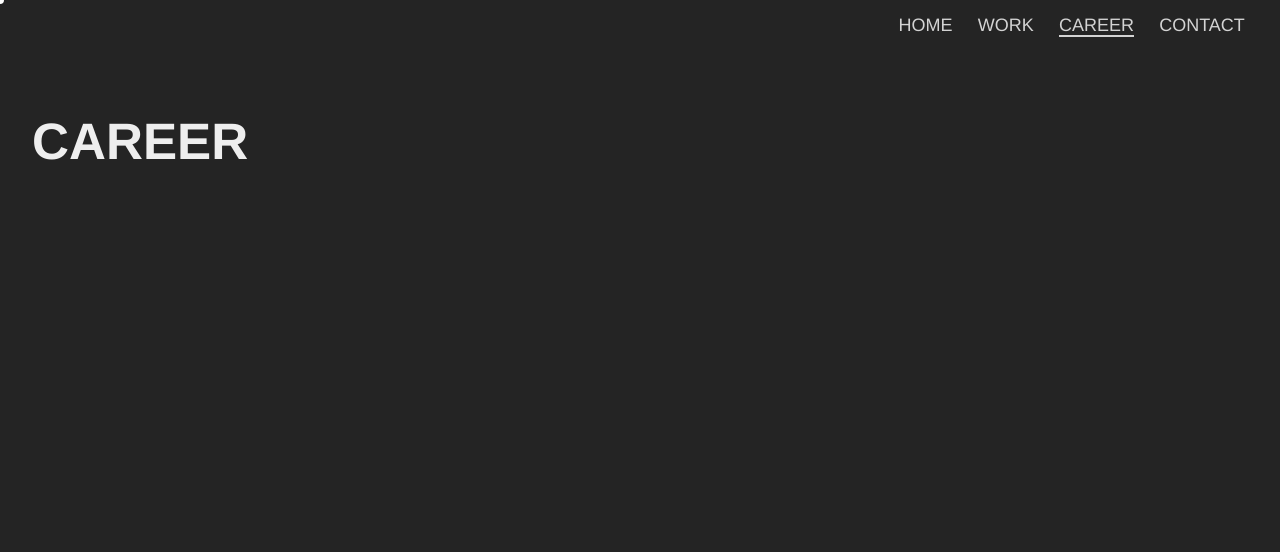
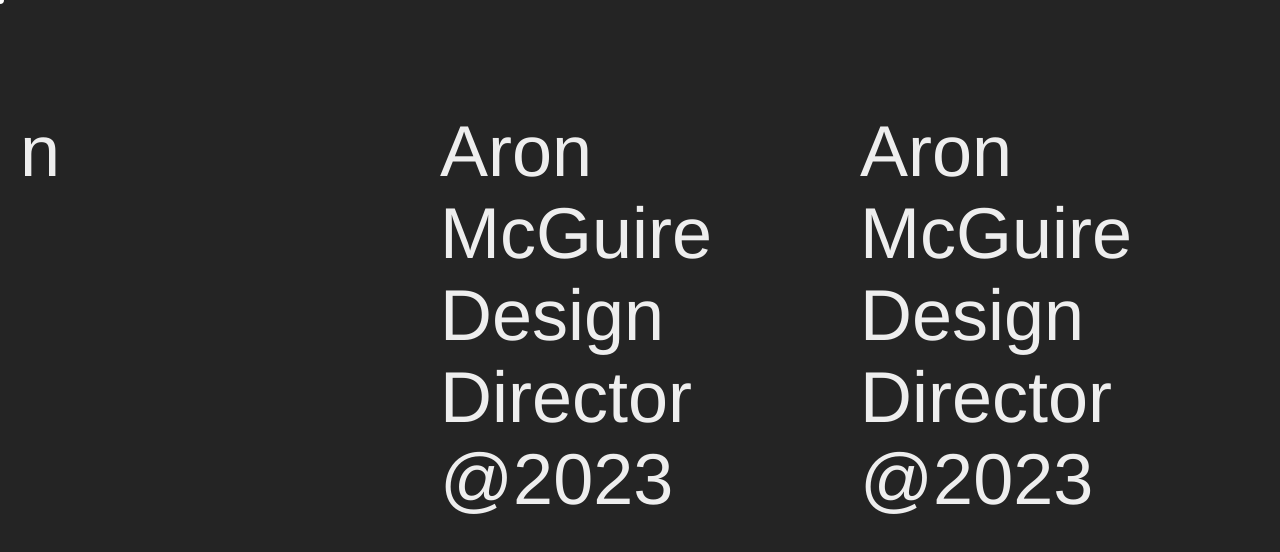
Before and after one commit to min-kyung-le/myWebsite, a Vue app: page /career in a window 1280 px wide. Shown: the top 552 px of the page. Built offline with nearby package versions, Linux system fonts and the light colour scheme.

Commit message:
홈 화면스크롤, 첫화면 글자타이핑하다 맘

```diff
--- a/src/App.vue
+++ b/src/App.vue
@@ -1,27 +1,31 @@
 <template>
-	<div id="drawing_line" class="content scrollbar">
-		<svg class="drawing_line_svg">
-			<circle class="drawing_line_circle" cx="0" cy="0" r="4"></circle>
-			<polyline class="drawing_line_polyline" points=""></polyline>
-		</svg>
-		<router-view v-slot="{ Component }">
-			<transition
-				enter-active-class="animate__animated animate__fadeInRight"
-				leave-active-class="animate__animated animate__fadeOutLeft"
-				mode="out-in">
-				<component :is="Component" />
-			</transition>
-		</router-view>
-		<Footer></Footer>
+	<div>
+		<div id="drawing_line" class="content scrollbar">
+			<svg class="drawing_line_svg">
+				<circle class="drawing_line_circle" cx="0" cy="0" r="4"></circle>
+				<polyline class="drawing_line_polyline" points=""></polyline>
+			</svg>
+		</div>
+		<div class="holster">
+			<div class="box-snaps-wrap">
+				<Home ref="app1" />
+				<Graph ref="app2" />
+				<Career ref="app3" />
+				<Contact ref="app4" :opacity="this.opacity" />
+			</div>
+		</div>
 	</div>
 </template>
 
 <script>
 import Footer from '@/layout/Footer.vue'
+import Home from '@/components/Home.vue'
+import Contact from '@/components/Contact.vue'
+import Graph from '@/components/Graph.vue'
+import Career from '@/components/Career.vue'
 
 var total = 12
 var gap = 30
-// var ease = 0.5
 var debounce_removeLine
 var debounce_counter = 0
 
@@ -52,6 +56,18 @@
 	name: 'App',
 	components: {
 		Footer,
+		Home,
+		Career,
+		Contact,
+		Graph,
+	},
+	data() {
+		return {
+			content1: '여기는 홈화면입니다~ 아뭐쓰지111',
+			content3: '여기는 홈화면입니다~ 아뭐쓰지333',
+			opacity: 0,
+			setOpacity: 0,
+		}
 	},
 	mounted() {
 		polyline = document.querySelector('.drawing_line_polyline')
@@ -64,6 +80,25 @@
 		window.addEventListener('mousemove', this.fucMousemove)
 		window.addEventListener('mousedown', this.fucMousedown)
 		window.addEventListener('mouseup', this.fucMouseup)
+
+		this.$nextTick(() => {
+			let observer = new IntersectionObserver(e => {
+				e.forEach(div => {
+					if (div.isIntersecting) {
+						this.setOpacity = 1
+						div.target.style.opacity = this.setOpacity
+					} else {
+						this.setOpacity = 0
+						div.target.style.opacity = this.setOpacity
+					}
+					this.opacity = this.setOpacity
+				})
+			})
+			observer.observe(this.$refs.app1.$refs.target)
+			observer.observe(this.$refs.app2.$refs.target)
+			observer.observe(this.$refs.app3.$refs.target)
+			observer.observe(this.$refs.app4.$refs.target)
+		})
 	},
 	methods: {
 		drawLine() {
@@ -130,6 +165,14 @@
 	position: relative;
 }
 
+.holster {
+	height: 100%;
+	display: flex;
+	align-items: center;
+	justify-content: space-between;
+	flex-flow: column nowrap;
+}
+
 a {
 	font-weight: lighter;
 	color: #d3d3d3;
--- a/src/components/Career.vue
+++ b/src/components/Career.vue
@@ -1,5 +1,5 @@
 <template>
-	<div>
+	<div ref="target" class="box-snaps" style="background-color: green">
 		<h1>CAREER</h1>
 	</div>
 </template>
--- a/src/components/Contact.vue
+++ b/src/components/Contact.vue
@@ -1,5 +1,5 @@
 <template>
-	<div class="large-font">
+	<div ref="target" class="large-font box-snaps" style="background-color: yellowgreen">
 		<TransitionGroup tag="ul" name="fade" class="container">
 			<div v-for="item in items" class="item" :key="item">
 				{{ item }}
@@ -18,6 +18,9 @@
 
 export default {
 	name: 'Contact',
+	props: {
+		opacity: Number,
+	},
 	data() {
 		return {
 			items: getInitialItems(),
@@ -28,16 +31,23 @@
 			this.items = getInitialItems()
 		},
 		movedata() {
-			this.items = [blog, name, createDate, email]
+			this.items = [email, createDate, name, blog]
+		},
+		setTimeOutMove() {
+			setTimeout(() => {
+				this.movedata()
+			}, 800)
+			setTimeout(() => {
+				this.reset()
+			}, 1500)
 		},
 	},
-	mounted() {
-		setTimeout(() => {
-			this.movedata()
-		}, 800)
-		setTimeout(() => {
-			this.reset()
-		}, 1500)
+	watch: {
+		opacity() {
+			if (this.opacity == 1) {
+				this.setTimeOutMove()
+			}
+		},
 	},
 }
 </script>
@@ -46,7 +56,6 @@
 .large-font {
 	font-size: 4.5rem;
 }
-
 .container {
 	position: relative;
 	padding: 0;
--- a/src/components/Graph.vue
+++ b/src/components/Graph.vue
@@ -1,11 +1,13 @@
 <template>
-	<div>
+	<div ref="target" class="box-snaps" style="background-color: orange">
 		<h1>GRAPH</h1>
 	</div>
 </template>
 
 <script>
-export default {}
+export default {
+	mounted() {},
+}
 </script>
 
 <style></style>
--- a/src/components/Home.vue
+++ b/src/components/Home.vue
@@ -1,30 +1,102 @@
 <template>
-	<div class="large-font">
-		<span>{{ contents }}</span>
-		<div v-for="item in items" class="item" :key="item">{{ item.num }} : {{ item.title }}</div>
+	<div ref="target" class="large-font box-snaps">
+		<div class="home-con">
+			<div ref="l1" class="con typing-demo">{{ this.left }}</div>
+			<div class="con typing-demo">{{ this.center }}</div>
+			<div class="con typing-demo">{{ this.right }}</div>
+		</div>
 	</div>
 </template>
 
 <script>
-import axios from 'axios'
+let letters = `Aron
+			McGuire
+			Design
+			Director
+			@2023`
 
-const api = '/api'
+// 글자 입력 속도
+const speed = 100
+let i = 0
+let l1Text
+
+// 타이핑 효과
+const typing = async () => {
+	const letter = letters[i].split('')
+
+	while (letter.length) {
+		await wait(speed)
+		l1Text.innerHTML += letter.shift()
+	}
+
+	// 잠시 대기
+	await wait(800)
+
+	// 지우는 효과
+	remove()
+}
+
+// 글자 지우는 효과
+const remove = async () => {
+	const letter = letters[i].split('')
+
+	while (letter.length) {
+		await wait(speed)
+
+		letter.pop()
+		l1Text.innerHTML = letter.join('')
+	}
+
+	// 다음 순서의 글자로 지정, 타이핑 함수 다시 실행
+	i = !letters[i + 1] ? 0 : i + 1
+	typing()
+}
+
+// 딜레이 기능 ( 마이크로초 )
+function wait(ms) {
+	return new Promise(res => setTimeout(res, ms))
+}
 
 export default {
 	data() {
-		return {
-			contents: '여기는 홈화면입니다~ 아뭐쓰지',
-			items: [],
-		}
+		return {}
+	},
+	computed: {
+		left() {
+			return letters
+		},
+		center() {
+			let data = `Aron
+			McGuire
+			Design
+			Director
+			@2023`
+			return data
+		},
+		right() {
+			let data = `Aron
+			McGuire
+			Design
+			Director
+			@2023`
+			return data
+		},
 	},
 	mounted() {
-		axios.get(api + '/item/test_data').then(res => {
-			console.log('성공')
-			console.log(res)
-			this.items = res.data
-		})
+		l1Text = this.$refs.l1
+		// 초기 실행
+		setTimeout(typing, 1500)
 	},
 }
 </script>
 
-<style></style>
+<style>
+.home-con {
+	display: flex;
+	justify-content: space-evenly;
+}
+.con {
+	width: 400px;
+	padding-top: 110px;
+}
+</style>
--- a/src/style.css
+++ b/src/style.css
@@ -1,6 +1,5 @@
 :root {
 	font-family: Inter, system-ui, Avenir, Helvetica, Arial, sans-serif;
-	line-height: 1.5;
 	font-weight: 400;
 
 	color-scheme: light dark;
@@ -56,12 +55,12 @@
 }
 
 #app {
-	max-width: 1280px;
-	padding: 5rem 2rem 2rem 2rem;
+	width: 100%;
 	font-family: Avenir, Helvetica, Arial, sans-serif;
 	-webkit-font-smoothing: antialiased;
 	-moz-osx-font-smoothing: grayscale;
 	color: #eeeeee;
+	scroll-behavior: smooth;
 }
 
 ::-webkit-scrollbar {
@@ -73,7 +72,7 @@
 }
 
 ::-webkit-scrollbar-track {
-	background-color: rgb(0, 0, 0); /*스크롤바 트랙 색상*/
+	background-color: #242424; /*스크롤바 트랙 색상*/
 }
 
 /* a:hover {
@@ -96,3 +95,21 @@
 	}
 }
 */
+
+.box-snaps {
+	opacity: 0;
+	transition: all 1s;
+	height: 100%;
+	scroll-snap-align: start;
+	flex: none;
+}
+
+.box-snaps-wrap {
+	display: flex;
+	overflow: auto;
+	flex: none;
+	width: 100%;
+	height: 100vh;
+	flex-flow: column nowrap;
+	scroll-snap-type: y proximity;
+}
```
